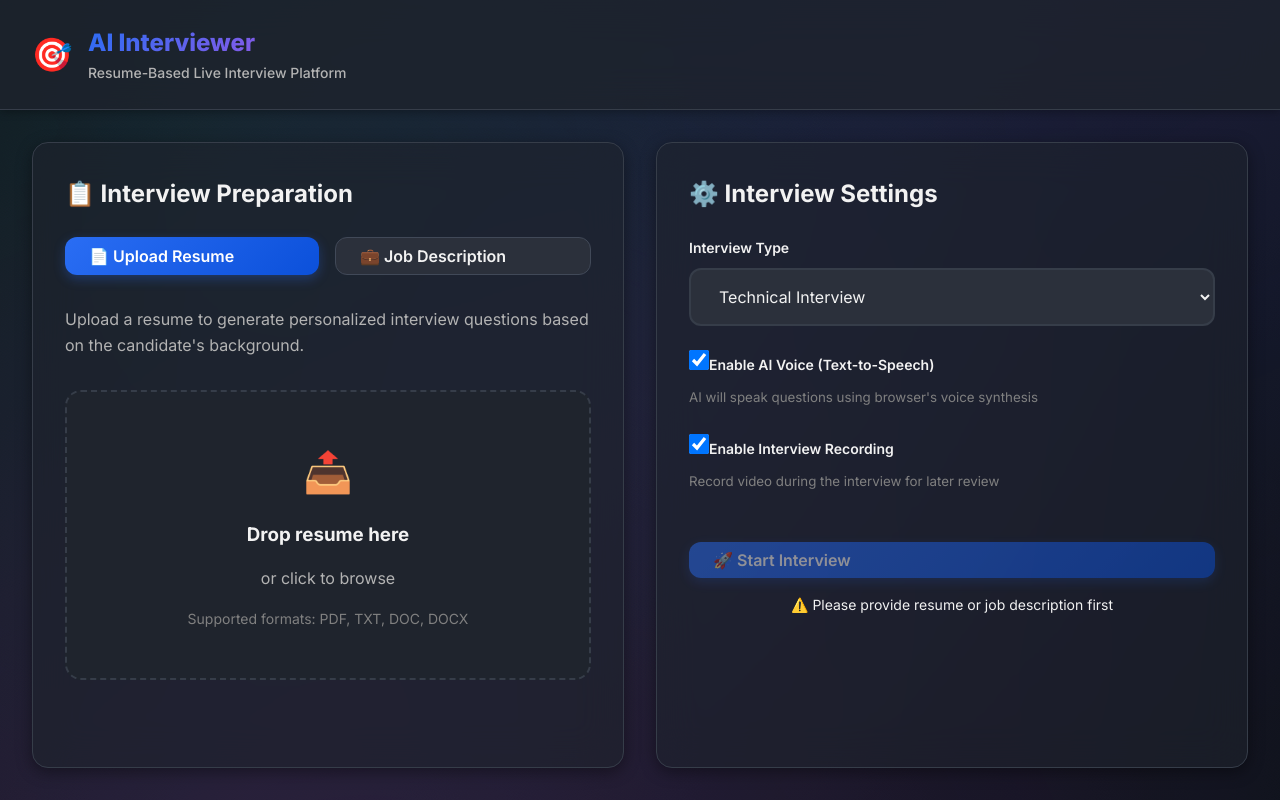
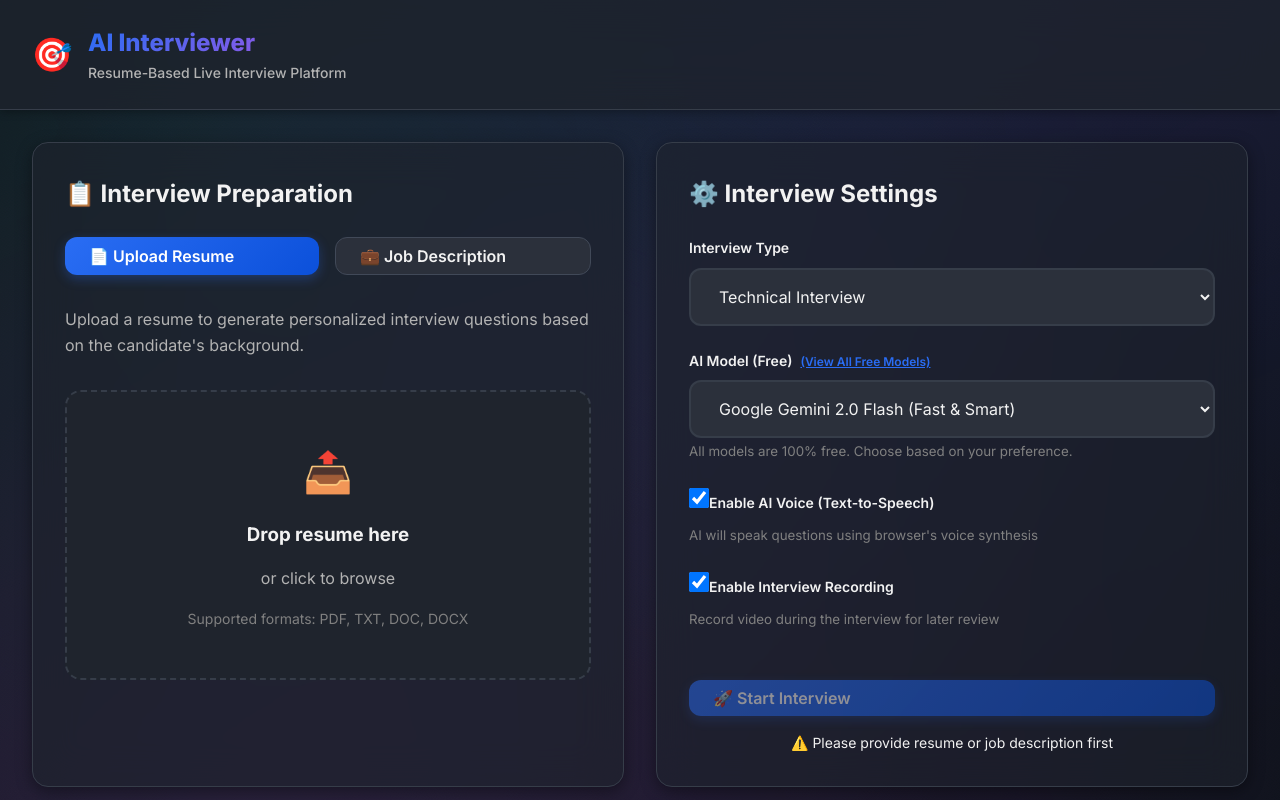
Before and after one commit to mnshverma/ai-interviewer, a React (Vite) app: page / in a window 1280 px wide. Built offline with nearby package versions, Linux system fonts and the light colour scheme.

Commit message:
feat: Introduce AI model selector allowing users to choose from multiple free models and resolve the previous hardcoded model 404 error.

```diff
--- a/src/App.jsx
+++ b/src/App.jsx
@@ -40,9 +40,9 @@ function App() {
 
       // Analyze based on input mode
       if (inputData.mode === 'resume') {
-        analysisResult = await analyzeResume(inputData.text);
+        analysisResult = await analyzeResume(inputData.text, config.aiModel);
       } else {
-        analysisResult = await analyzeJobDescription(inputData.text);
+        analysisResult = await analyzeJobDescription(inputData.text, config.aiModel);
       }
 
       if (!analysisResult.success) {
@@ -54,7 +54,8 @@ function App() {
       // Generate questions
       const questionsResult = await generateInterviewQuestions(
         analysisResult.analysis,
-        config.interviewType
+        config.interviewType,
+        config.aiModel
       );
 
       if (!questionsResult.success || questionsResult.questions.length === 0) {
@@ -143,7 +144,8 @@ function App() {
           const evaluation = await evaluateAnswer(
             currentQuestion,
             finalAnswer,
-            resumeAnalysis
+            resumeAnalysis,
+            interviewConfig.aiModel
           );
 
           if (evaluation.success) {
@@ -207,7 +209,8 @@ function App() {
 
       const reportResult = await generateFinalReport(
         transcriptText,
-        resumeAnalysis
+        resumeAnalysis,
+        interviewConfig.aiModel
       );
 
       if (reportResult.success) {
--- a/src/components/InterviewSettings.jsx
+++ b/src/components/InterviewSettings.jsx
@@ -2,6 +2,7 @@ import { useState } from 'react';
 
 const InterviewSettings = ({ onStartInterview, hasData }) => {
   const [interviewType, setInterviewType] = useState('technical');
+  const [aiModel, setAiModel] = useState('google/gemini-2.0-flash-exp:free');
   const [enableVoice, setEnableVoice] = useState(true);
   const [enableRecording, setEnableRecording] = useState(true);
 
@@ -13,6 +14,7 @@ const InterviewSettings = ({ onStartInterview, hasData }) => {
 
     onStartInterview({
       interviewType,
+      aiModel,
       enableVoice,
       enableRecording
     });
@@ -35,6 +37,37 @@ const InterviewSettings = ({ onStartInterview, hasData }) => {
           <option value="mixed">Mixed (Technical + Behavioral)</option>
           <option value="leadership">Leadership Interview</option>
         </select>
+      </div>
+
+      <div className="input-group">
+        <label htmlFor="ai-model">
+          AI Model (Free)
+          <a
+            href="https://openrouter.ai/models?order=newest&supported_parameters=tools&max_price=0"
+            target="_blank"
+            rel="noopener noreferrer"
+            style={{ marginLeft: 'var(--space-xs)', color: 'var(--color-primary)', fontSize: 'var(--font-size-xs)' }}
+          >
+            (View All Free Models)
+          </a>
+        </label>
+        <select
+          id="ai-model"
+          className="input"
+          value={aiModel}
+          onChange={(e) => setAiModel(e.target.value)}
+        >
+          <option value="google/gemini-2.0-flash-exp:free">Google Gemini 2.0 Flash (Fast & Smart)</option>
+          <option value="nvidia/llama-3.1-nemotron-nano-8b-v1:free">NVIDIA Llama 3.1 Nemotron Nano</option>
+          <option value="deepseek/deepseek-chat-v3-0324:free">DeepSeek Chat V3 (Powerful)</option>
+          <option value="qwen/qwen2.5-vl-3b-instruct:free">Qwen 2.5 VL 3B</option>
+          <option value="mistralai/mistral-small-3.1-24b-instruct:free">Mistral Small 3.1 24B</option>
+          <option value="meta-llama/llama-4-scout:free">Meta LLaMA 4 Scout</option>
+          <option value="openrouter/auto">Auto (Best Model Selected)</option>
+        </select>
+        <small className="text-tertiary">
+          All models are 100% free. Choose based on your preference.
+        </small>
       </div>
 
       <div className="input-group">
--- a/src/utils/openRouterAPI.js
+++ b/src/utils/openRouterAPI.js
@@ -9,7 +9,7 @@ const getApiKey = () => {
   return apiKey;
 };
 
-export const analyzeResume = async (resumeText) => {
+export const analyzeResume = async (resumeText, model = 'google/gemini-2.0-flash-exp:free') => {
   try {
     const apiKey = getApiKey();
 
@@ -22,7 +22,7 @@ export const analyzeResume = async (resumeText) => {
         "X-Title": "AI Interviewer",
       },
       body: JSON.stringify({
-        model: "meta-llama/llama-3.1-8b-instruct:free",
+        model: model,
         messages: [
           {
             role: "system",
@@ -70,7 +70,7 @@ Provide the analysis in a structured JSON format.`,
   }
 };
 
-export const analyzeJobDescription = async (jobDescText) => {
+export const analyzeJobDescription = async (jobDescText, model = 'google/gemini-2.0-flash-exp:free') => {
   try {
     const apiKey = getApiKey();
     const response = await fetch(OPENROUTER_API_URL, {
@@ -82,7 +82,7 @@ export const analyzeJobDescription = async (jobDescText) => {
         'X-Title': 'AI Interviewer'
       },
       body: JSON.stringify({
-        model: 'meta-llama/llama-3.1-8b-instruct:free',
+        model: model,
         messages: [
           {
             role: 'system',
@@ -132,7 +132,8 @@ Provide the analysis in a structured format highlighting what to assess in inter
 
 export const generateInterviewQuestions = async (
   resumeAnalysis,
-  interviewType
+  interviewType,
+  model = 'google/gemini-2.0-flash-exp:free'
 ) => {
   try {
     const apiKey = getApiKey();
@@ -146,7 +147,7 @@ export const generateInterviewQuestions = async (
         "X-Title": "AI Interviewer",
       },
       body: JSON.stringify({
-        model: "meta-llama/llama-3.1-8b-instruct:free",
+        model: model,
         messages: [
           {
             role: "system",
@@ -198,7 +199,7 @@ Format each question on a new line, numbered 1-10.`,
   }
 };
 
-export const evaluateAnswer = async (question, answer, context) => {
+export const evaluateAnswer = async (question, answer, context, model = 'google/gemini-2.0-flash-exp:free') => {
   try {
     const apiKey = getApiKey();
     const response = await fetch(OPENROUTER_API_URL, {
@@ -210,7 +211,7 @@ export const evaluateAnswer = async (question, answer, context) => {
         "X-Title": "AI Interviewer",
       },
       body: JSON.stringify({
-        model: "meta-llama/llama-3.1-8b-instruct:free",
+        model: model,
         messages: [
           {
             role: "system",
@@ -254,7 +255,8 @@ Provide a brief evaluation (2-3 sentences) on:
 
 export const generateFinalReport = async (
   transcript,
-  resumeAnalysis
+  resumeAnalysis,
+  model = 'google/gemini-2.0-flash-exp:free'
 ) => {
   try {
     const apiKey = getApiKey();
@@ -267,7 +269,7 @@ export const generateFinalReport = async (
         "X-Title": "AI Interviewer",
       },
       body: JSON.stringify({
-        model: "meta-llama/llama-3.1-8b-instruct:free",
+        model: model,
         messages: [
           {
             role: "system",
```
Also changed, not shown: 1 other file (tests, documents, lock files or other folders).
